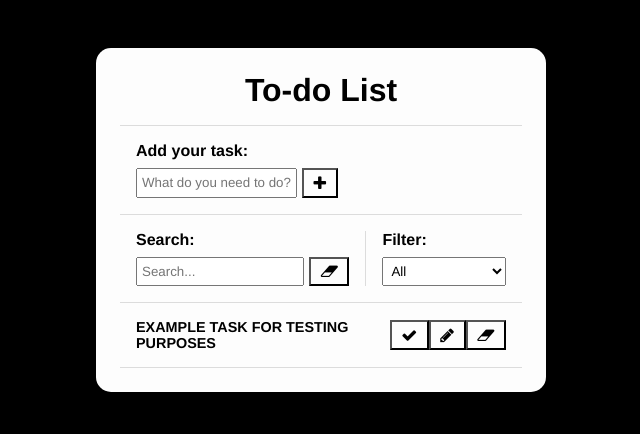
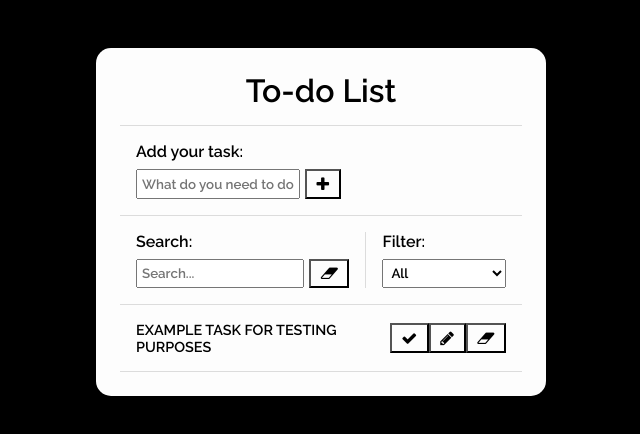
Before and after one commit to daavidcf/Todo-List, a plain HTML site: page index.html in a window 1280 px wide. Shown: the whole page, without its empty margins (319-959 px from the left). Drawn offline with Linux system fonts and the light colour scheme.

Commit message:
Change font

```diff
--- a/style.css
+++ b/style.css
@@ -1,9 +1,11 @@
 /* General */
+
+@import url('https://fonts.googleapis.com/css2?family=Poppins:wght@300;400;500&family=Raleway:wght@600&display=swap');
 
 * {
     padding: 0;
     margin: 0;
-    font-family: Helvetica;
+    font-family: Raleway;
     color: black;
     box-sizing: border-box;
 }
```
